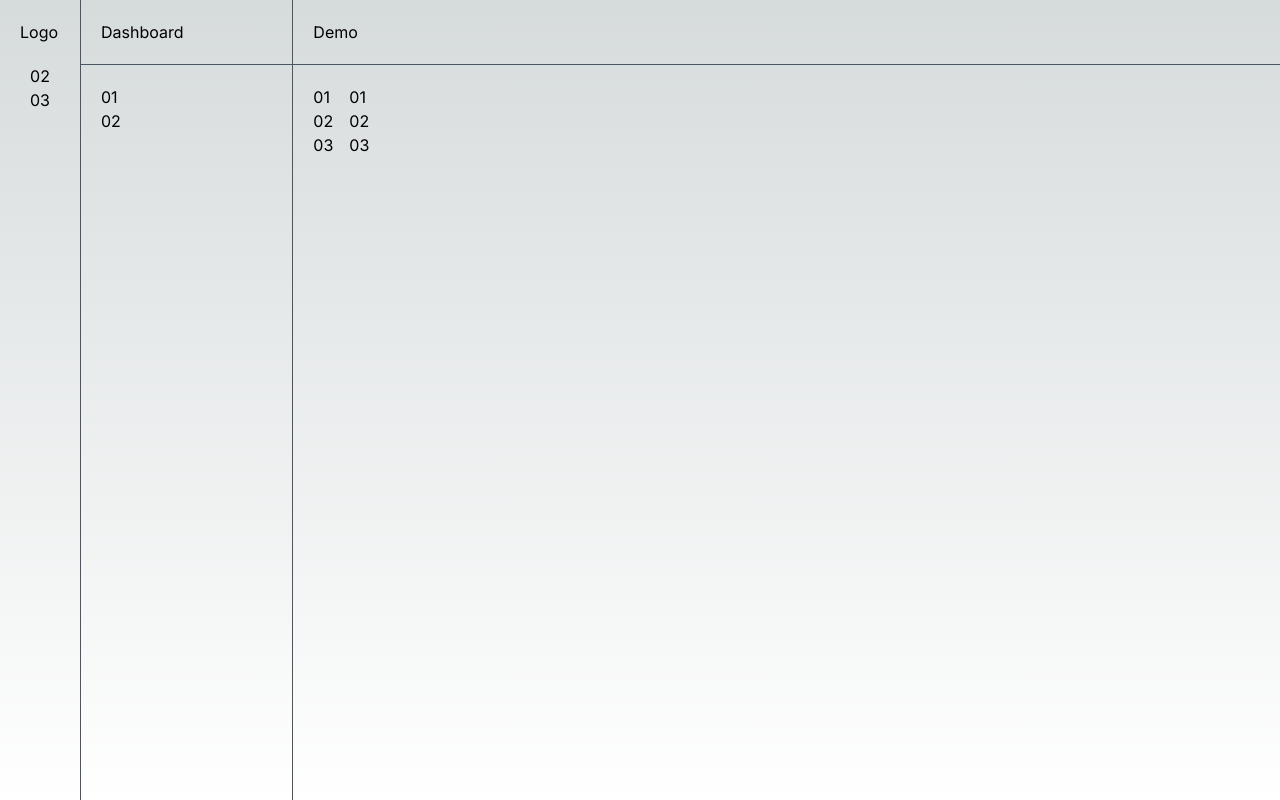
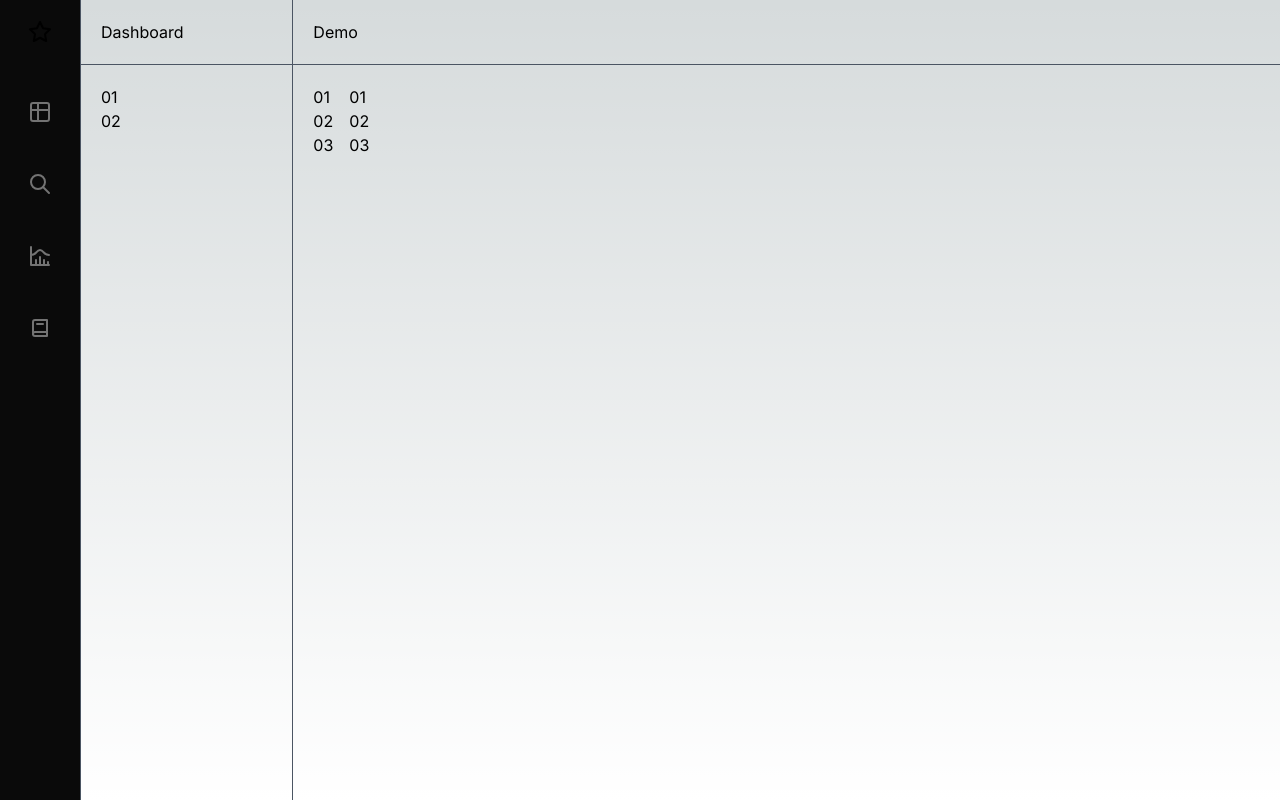
Before and after one commit to dvque/next-spacestock, a Next.js app: page / in a window 1280 px wide. Built offline with nearby package versions, Linux system fonts and the light colour scheme.

Commit message:
Update layout component with new icons and styles

```diff
--- a/src/app/layout.tsx
+++ b/src/app/layout.tsx
@@ -18,13 +18,24 @@ export default function RootLayout({
     <html lang="en">
       <body className={inter.className}>
         <div className="flex flex-row">
-          <div className="basis-20 max-w-20  h-screen">
-            <div className="flex flex-col items-center ">
-              <div className="flex flex-row  p-5 w-full">
-                <div>Logo</div>
+          <div className="basis-20 max-w-20 h-screen">
+            <div className="flex flex-col h-full bg-neutral-950">
+              <div className="flex flex-row p-5 w-full items-center justify-center">
+                <svg xmlns="http://www.w3.org/2000/svg" className="icon icon-tabler icon-tabler-star" width="24" height="24" viewBox="0 0 24 24" stroke-width="2" stroke="currentColor" fill="none" stroke-linecap="round" stroke-linejoin="round"><path stroke="none" d="M0 0h24v24H0z" fill="none" /><path d="M12 17.75l-6.172 3.245l1.179 -6.873l-5 -4.867l6.9 -1l3.086 -6.253l3.086 6.253l6.9 1l-5 4.867l1.179 6.873z" /></svg>
               </div>
-              <div>02</div>
-              <div>03</div>
+              <div className="flex flex-col py-5 gap-4 items-center w-full">
+                <a className='p-4 text-neutral-500 rounded-2xl hover:bg-neutral-900 hover:text-white hover:cursor-pointer '><svg xmlns="http://www.w3.org/2000/svg" className="icon icon-tabler icon-tabler-table" width="24" height="24" viewBox="0 0 24 24" stroke-width="2" stroke="currentColor" fill="none" stroke-linecap="round" stroke-linejoin="round"><path stroke="none" d="M0 0h24v24H0z" fill="none" /><path d="M3 5a2 2 0 0 1 2 -2h14a2 2 0 0 1 2 2v14a2 2 0 0 1 -2 2h-14a2 2 0 0 1 -2 -2v-14z" /><path d="M3 10h18" /><path d="M10 3v18" /></svg></a>
+                <a className='p-4 text-neutral-500 rounded-2xl hover:bg-neutral-900 hover:text-white hover:cursor-pointer '>
+                  <svg xmlns="http://www.w3.org/2000/svg" className="icon icon-tabler icon-tabler-search" width="24" height="24" viewBox="0 0 24 24" stroke-width="2" stroke="currentColor" fill="none" stroke-linecap="round" stroke-linejoin="round"><path stroke="none" d="M0 0h24v24H0z" fill="none" /><path d="M10 10m-7 0a7 7 0 1 0 14 0a7 7 0 1 0 -14 0" /><path d="M21 21l-6 -6" /></svg>
+                </a>
+                <a className='p-4 text-neutral-500 rounded-2xl hover:bg-neutral-900 hover:text-white hover:cursor-pointer '>
+                  <svg xmlns="http://www.w3.org/2000/svg" className="icon icon-tabler icon-tabler-chart-histogram" width="24" height="24" viewBox="0 0 24 24" stroke-width="2" stroke="currentColor" fill="none" stroke-linecap="round" stroke-linejoin="round"><path stroke="none" d="M0 0h24v24H0z" fill="none" /><path d="M3 3v18h18" /><path d="M20 18v3" /><path d="M16 16v5" /><path d="M12 13v8" /><path d="M8 16v5" /><path d="M3 11c6 0 5 -5 9 -5s3 5 9 5" /></svg>
+                </a>
+                <a className='p-4 text-neutral-500 rounded-2xl hover:bg-neutral-900 hover:text-white hover:cursor-pointer '>
+                  <svg xmlns="http://www.w3.org/2000/svg" className="icon icon-tabler icon-tabler-book-2" width="24" height="24" viewBox="0 0 24 24" stroke-width="2" stroke="currentColor" fill="none" stroke-linecap="round" stroke-linejoin="round"><path stroke="none" d="M0 0h24v24H0z" fill="none" /><path d="M19 4v16h-12a2 2 0 0 1 -2 -2v-12a2 2 0 0 1 2 -2h12z" /><path d="M19 16h-12a2 2 0 0 0 -2 2" /><path d="M9 8h6" /></svg>
+                </a>
+              </div>
+
             </div>
           </div>
           <div className="basis-1/6 border-x border-gray-600">
```
